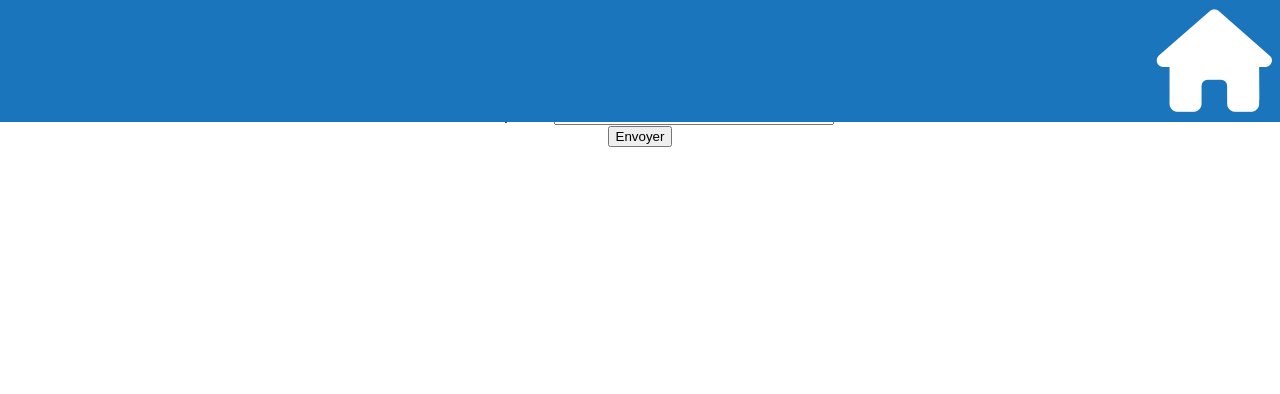
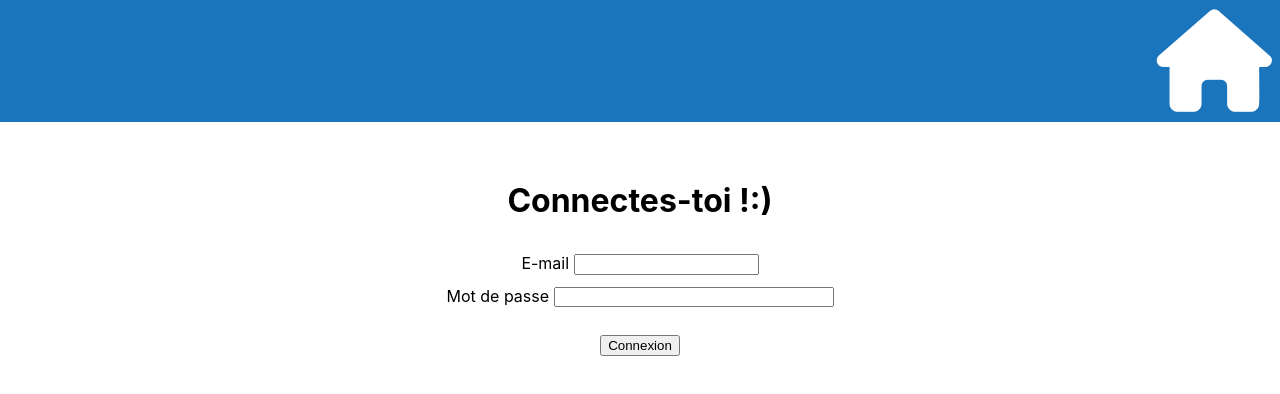
Before and after one commit to WildCodeSchool/reims-0919-js-tuk-tuk-travel, a React (Create React App) app in the folder tuktuktravel/: page /userconnexion in a window 1280 px wide. Shown: the top 394 px of the page. Built offline with nearby package versions, Linux system fonts and the light colour scheme.

Commit message:
Readjust files and add little more style in forms

```diff
--- a/tuktuktravel/src/App.css
+++ b/tuktuktravel/src/App.css
@@ -67,12 +67,22 @@
 
 /* --------------- UserConnexion --------------- */
 
-.connexion-form{
+.user_connexion{
   display: flex;
   flex-direction: column;
+  justify-content: center;
+  margin-top: 10em;
 }
 
-.input-form-connexion{
+.submit-button{
+  margin-top: 1.7em;
+}
+
+.form-data{
+  margin-top: 0.7em;
+}
+
+/* .input-form-connexion{
   align-items: flex-end;
 }
 
@@ -82,7 +92,7 @@
 
 .connexion-form .send-button{
   align-items: center;
-}
+} */
 
 /* --------------- CSS Home --------------- */
 .input-file {
--- a/tuktuktravel/src/components/Home.js
+++ b/tuktuktravel/src/components/Home.js
@@ -18,6 +18,8 @@ const Home = () => {
 
         <Link to="/userconnexion">Connection</Link>
 
+        <Link to="/travelform">Créer un voyage</Link>
+
       </div>
 
     </div>
--- a/tuktuktravel/src/components/UserConnexion.js
+++ b/tuktuktravel/src/components/UserConnexion.js
@@ -41,7 +41,7 @@ class UserConnexion extends Component {
         <form onSubmit={this.submitForm}>
           <div className="form-data">
               <label htmlFor="email">E-mail </label>
-              <input
+              <input className="input-user_connexion"
                 type="email"
                 id="email"
                 name="email"
@@ -50,7 +50,7 @@ class UserConnexion extends Component {
             </div>
             <div className="form-data">
               <label htmlFor="password">Mot de passe </label>
-              <input
+              <input className="input-user_connexion"
                 type="password"
                 id="password"
                 name="password"
@@ -58,8 +58,8 @@ class UserConnexion extends Component {
                 value={this.state.password}
               />
             </div>
-            <div className="form-data">
-              <input type="submit" value="Envoyer" />
+            <div className="submit-button">
+              <input type="submit" value="Connexion" />
             </div>
         </form>
       </div>
```
